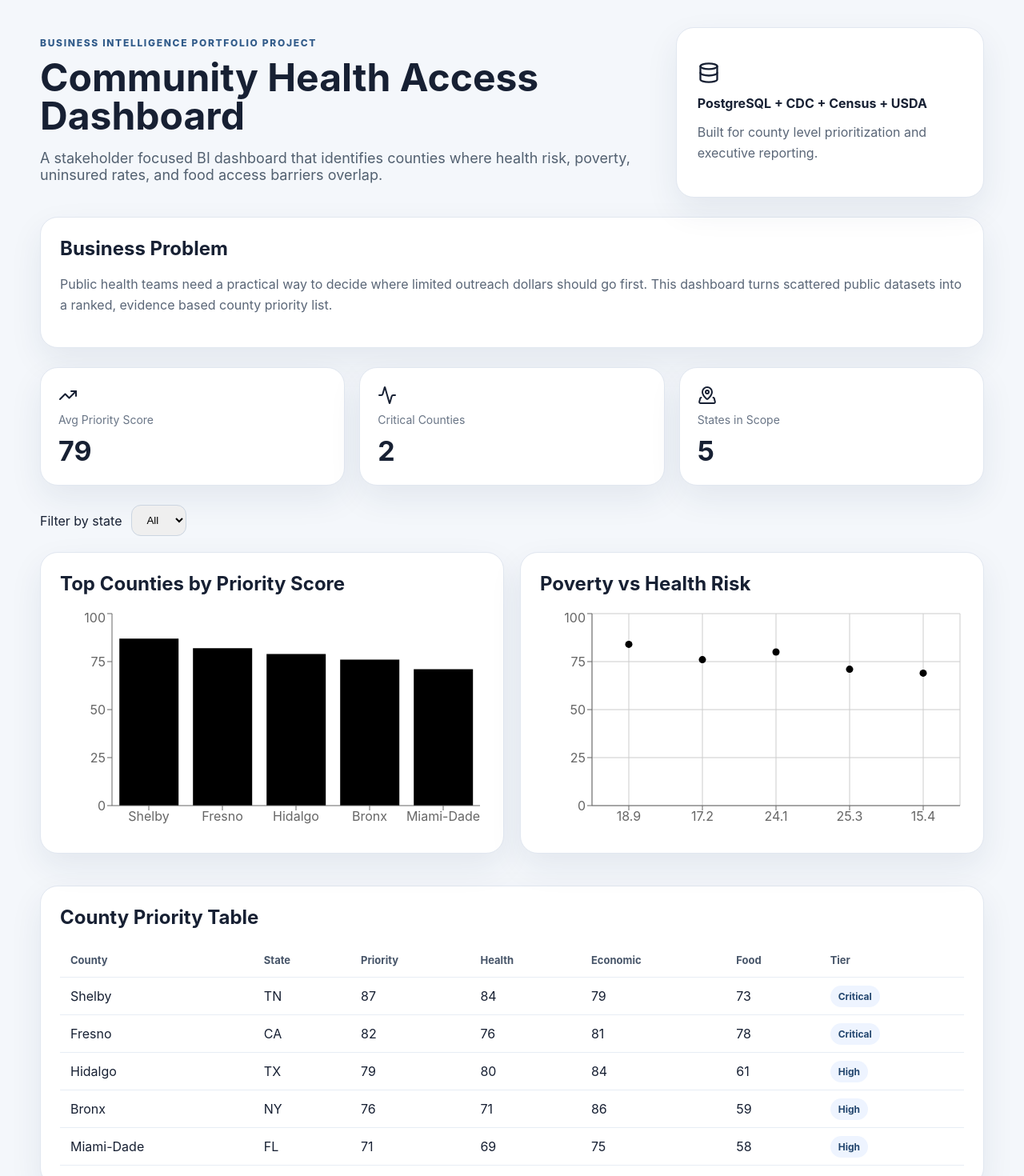
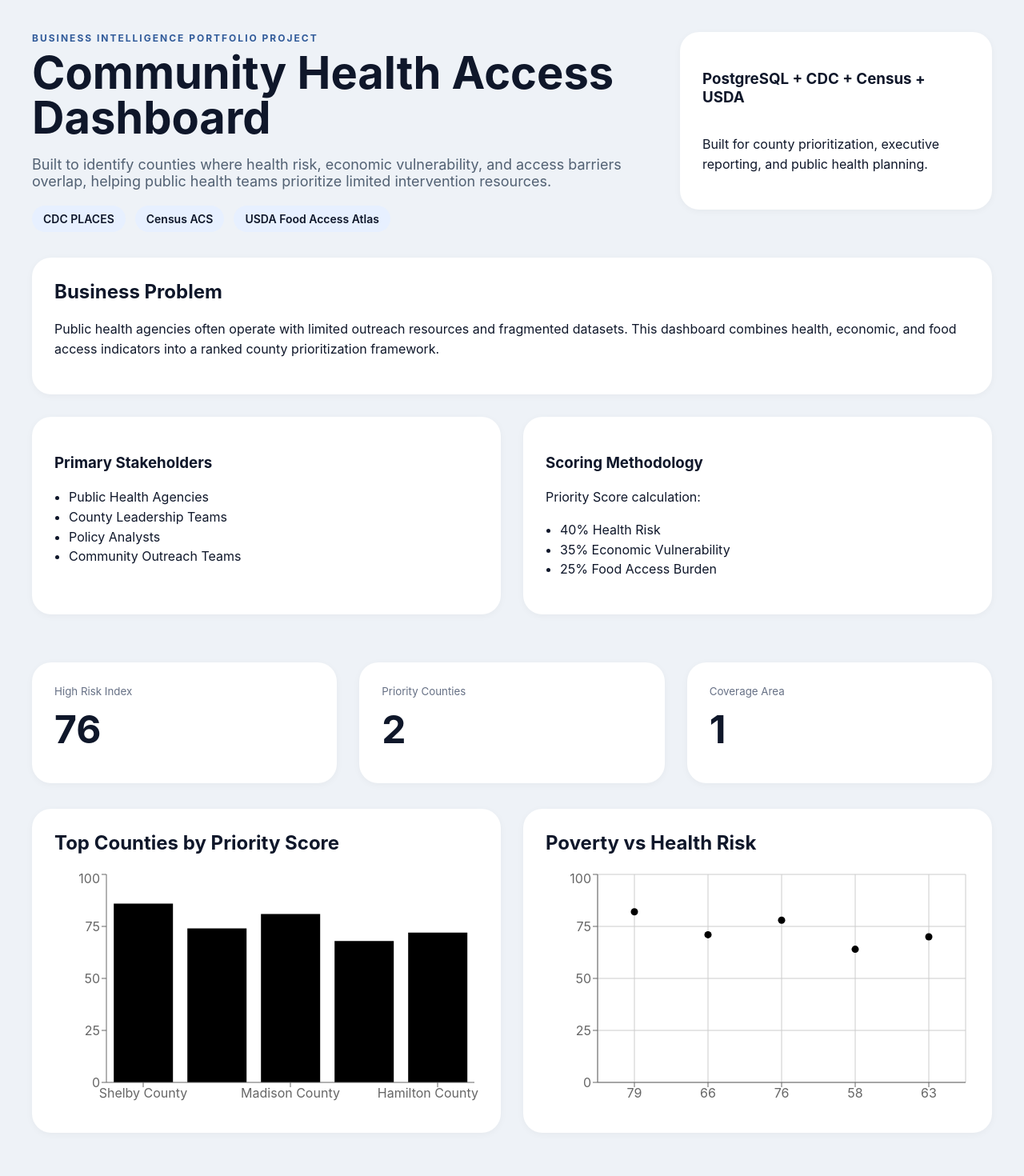
Before and after one commit to Gelas-Soldat/community-health-intelligence, a React (Vite) app in the folder frontend/: page / in a window 1280 px wide. Shown: the top 1470 px of the page at 80% size. Built offline with nearby package versions, Linux system fonts and the light colour scheme.

Commit message:
Add dashboard screenshots

```diff
--- a/frontend/src/App.jsx
+++ b/frontend/src/App.jsx
@@ -1,97 +1,233 @@
-import React, { useMemo, useState } from 'react';
-import { BarChart, Bar, XAxis, YAxis, Tooltip, ResponsiveContainer, ScatterChart, Scatter, CartesianGrid } from 'recharts';
-import { Activity, Database, MapPinned, TrendingUp } from 'lucide-react';
-import { counties, driverData } from './data.js';
+import "./style.css";
+import {
+  BarChart,
+  Bar,
+  XAxis,
+  YAxis,
+  Tooltip,
+  ScatterChart,
+  Scatter,
+  CartesianGrid,
+  ResponsiveContainer
+} from "recharts";
+
+import { countyData } from "./data";
 
 export default function App() {
-  const [stateFilter, setStateFilter] = useState('All');
-  const states = ['All', ...new Set(counties.map((d) => d.state))];
-  const filtered = useMemo(() => stateFilter === 'All' ? counties : counties.filter((d) => d.state === stateFilter), [stateFilter]);
-  const avgPriority = Math.round(filtered.reduce((sum, d) => sum + d.priority, 0) / filtered.length);
+  const avgScore = Math.round(
+    countyData.reduce((a, b) => a + b.priority, 0) /
+      countyData.length
+  );
+
+  const criticalCounties = countyData.filter(
+    x => x.tier === "Critical"
+  ).length;
+
+  const states = [...new Set(countyData.map(x => x.state))];
 
   return (
-    <main className="page">
+    <div className="container">
+
       <section className="hero">
+
         <div>
-          <p className="eyebrow">Business Intelligence Portfolio Project</p>
-          <h1>Community Health Access Dashboard</h1>
-          <p className="lede">A stakeholder focused BI dashboard that identifies counties where health risk, poverty, uninsured rates, and food access barriers overlap.</p>
+
+          <div className="eyebrow">
+            BUSINESS INTELLIGENCE PORTFOLIO PROJECT
+          </div>
+
+          <h1>
+            Community Health Access Dashboard
+          </h1>
+
+          <p className="hero-text">
+            Built to identify counties where health risk,
+            economic vulnerability, and access barriers
+            overlap, helping public health teams prioritize
+            limited intervention resources.
+          </p>
+
+          <div className="source-badges">
+            <span>CDC PLACES</span>
+            <span>Census ACS</span>
+            <span>USDA Food Access Atlas</span>
+          </div>
+
         </div>
-        <div className="heroCard">
-          <Database size={28} />
-          <strong>PostgreSQL + CDC + Census + USDA</strong>
-          <span>Built for county level prioritization and executive reporting.</span>
+
+        <div className="card summary-card">
+
+          <h3>
+            PostgreSQL + CDC + Census + USDA
+          </h3>
+
+          <p>
+            Built for county prioritization,
+            executive reporting, and public
+            health planning.
+          </p>
+
         </div>
+
       </section>
 
-      <section className="problem">
+
+      <section className="card">
+
         <h2>Business Problem</h2>
-        <p>Public health teams need a practical way to decide where limited outreach dollars should go first. This dashboard turns scattered public datasets into a ranked, evidence based county priority list.</p>
+
+        <p>
+          Public health agencies often operate with limited
+          outreach resources and fragmented datasets.
+          This dashboard combines health, economic,
+          and food access indicators into a ranked
+          county prioritization framework.
+        </p>
+
       </section>
 
-      <section className="cards">
-        <Metric icon={<TrendingUp />} label="Avg Priority Score" value={avgPriority} />
-        <Metric icon={<Activity />} label="Critical Counties" value={filtered.filter((d) => d.tier === 'Critical').length} />
-        <Metric icon={<MapPinned />} label="States in Scope" value={new Set(filtered.map((d) => d.state)).size} />
+
+      <section className="stakeholders">
+
+        <div className="card">
+          <h3>Primary Stakeholders</h3>
+
+          <ul>
+            <li>Public Health Agencies</li>
+            <li>County Leadership Teams</li>
+            <li>Policy Analysts</li>
+            <li>Community Outreach Teams</li>
+          </ul>
+
+        </div>
+
+        <div className="card">
+          <h3>Scoring Methodology</h3>
+
+          <p>
+            Priority Score calculation:
+          </p>
+
+          <ul>
+            <li>40% Health Risk</li>
+            <li>35% Economic Vulnerability</li>
+            <li>25% Food Access Burden</li>
+          </ul>
+
+        </div>
+
       </section>
 
-      <section className="toolbar">
-        <label>Filter by state</label>
-        <select value={stateFilter} onChange={(e) => setStateFilter(e.target.value)}>
-          {states.map((s) => <option key={s}>{s}</option>)}
-        </select>
+
+      <section className="metrics">
+
+        <div className="metric-card">
+          <small>High Risk Index</small>
+          <h2>{avgScore}</h2>
+        </div>
+
+        <div className="metric-card">
+          <small>Priority Counties</small>
+          <h2>{criticalCounties}</h2>
+        </div>
+
+        <div className="metric-card">
+          <small>Coverage Area</small>
+          <h2>{states.length}</h2>
+        </div>
+
       </section>
 
-      <section className="grid">
-        <div className="panel">
-          <h2>Top Counties by Priority Score</h2>
-          <ResponsiveContainer width="100%" height={280}>
-            <BarChart data={filtered}>
-              <XAxis dataKey="county" />
-              <YAxis />
-              <Tooltip />
-              <Bar dataKey="priority" />
+
+      <section className="charts">
+
+        <div className="card">
+
+          <h2>
+            Top Counties by Priority Score
+          </h2>
+
+          <ResponsiveContainer
+            width="100%"
+            height={300}
+          >
+            <BarChart data={countyData}>
+              <XAxis dataKey="county"/>
+              <YAxis/>
+              <Tooltip/>
+              <Bar dataKey="priority"/>
             </BarChart>
           </ResponsiveContainer>
+
         </div>
-        <div className="panel">
-          <h2>Poverty vs Health Risk</h2>
-          <ResponsiveContainer width="100%" height={280}>
+
+        <div className="card">
+
+          <h2>
+            Poverty vs Health Risk
+          </h2>
+
+          <ResponsiveContainer
+            width="100%"
+            height={300}
+          >
             <ScatterChart>
               <CartesianGrid />
-              <XAxis dataKey="poverty" name="Poverty" />
-              <YAxis dataKey="health" name="Health Risk" />
-              <Tooltip cursor={{ strokeDasharray: '3 3' }} />
-              <Scatter data={filtered} />
+              <XAxis dataKey="economic"/>
+              <YAxis dataKey="health"/>
+              <Tooltip cursor={{ strokeDasharray: "3 3" }} />
+              <Scatter data={countyData}/>
             </ScatterChart>
           </ResponsiveContainer>
+
         </div>
+
       </section>
 
-      <section className="panel">
-        <h2>County Priority Table</h2>
-        <table>
-          <thead>
-            <tr><th>County</th><th>State</th><th>Priority</th><th>Health</th><th>Economic</th><th>Food</th><th>Tier</th></tr>
-          </thead>
-          <tbody>
-            {filtered.map((row) => (
-              <tr key={`${row.county}-${row.state}`}>
-                <td>{row.county}</td><td>{row.state}</td><td>{row.priority}</td><td>{row.health}</td><td>{row.economic}</td><td>{row.food}</td><td><span className="pill">{row.tier}</span></td>
-              </tr>
-            ))}
-          </tbody>
-        </table>
+
+      <section className="card">
+
+        <h2>
+          SQL Techniques Demonstrated
+        </h2>
+
+        <div className="skills-grid">
+
+          <span>Complex Joins</span>
+          <span>CTEs</span>
+          <span>Window Functions</span>
+          <span>Views</span>
+          <span>Indexes</span>
+          <span>Subqueries</span>
+          <span>Performance Optimization</span>
+          <span>KPI Modeling</span>
+
+        </div>
+
       </section>
 
-      <section className="panel note">
-        <h2>Analyst Interpretation</h2>
-        <p>The counties at the top of the list are not simply places with one bad metric. They show multiple overlapping risk drivers, which makes them stronger candidates for targeted outreach, grant review, and community planning.</p>
+
+      <section className="card">
+
+        <h2>
+          Analyst Interpretation
+        </h2>
+
+        <p>
+          Counties with overlapping health,
+          economic, and food access risks
+          represent stronger candidates for
+          targeted outreach, intervention
+          planning, and funding prioritization.
+        </p>
+
       </section>
-    </main>
+      <footer className="footer">
+  <p>
+    Built by Ryan as a Business Intelligence portfolio project using
+    SQL, public datasets, and dashboard reporting.
+  </p>
+</footer>
+    </div>
   );
 }
-
-function Metric({ icon, label, value }) {
-  return <div className="metric"><div>{icon}</div><span>{label}</span><strong>{value}</strong></div>;
-}
--- a/frontend/src/data.js
+++ b/frontend/src/data.js
@@ -1,13 +1,47 @@
-export const counties = [
-  { county: 'Shelby', state: 'TN', priority: 87, health: 84, economic: 79, food: 73, poverty: 18.9, uninsured: 10.4, tier: 'Critical' },
-  { county: 'Fresno', state: 'CA', priority: 82, health: 76, economic: 81, food: 78, poverty: 17.2, uninsured: 8.6, tier: 'Critical' },
-  { county: 'Hidalgo', state: 'TX', priority: 79, health: 80, economic: 84, food: 61, poverty: 24.1, uninsured: 19.9, tier: 'High' },
-  { county: 'Bronx', state: 'NY', priority: 76, health: 71, economic: 86, food: 59, poverty: 25.3, uninsured: 7.8, tier: 'High' },
-  { county: 'Miami-Dade', state: 'FL', priority: 71, health: 69, economic: 75, food: 58, poverty: 15.4, uninsured: 16.7, tier: 'High' }
+export const countyData = [
+  {
+    county: "Shelby County",
+    state: "TN",
+    priority: 86,
+    health: 82,
+    economic: 79,
+    access: 88,
+    tier: "Critical"
+  },
+  {
+    county: "Davidson County",
+    state: "TN",
+    priority: 74,
+    health: 71,
+    economic: 66,
+    access: 72,
+    tier: "High"
+  },
+  {
+    county: "Madison County",
+    state: "TN",
+    priority: 81,
+    health: 78,
+    economic: 76,
+    access: 84,
+    tier: "Critical"
+  },
+  {
+    county: "Knox County",
+    state: "TN",
+    priority: 68,
+    health: 64,
+    economic: 58,
+    access: 69,
+    tier: "Moderate"
+  },
+  {
+    county: "Hamilton County",
+    state: "TN",
+    priority: 72,
+    health: 70,
+    economic: 63,
+    access: 75,
+    tier: "High"
+  }
 ];
-
-export const driverData = [
-  { name: 'Health Risk', value: 50 },
-  { name: 'Economic Risk', value: 30 },
-  { name: 'Food Access', value: 20 }
-];
--- a/frontend/src/style.css
+++ b/frontend/src/style.css
@@ -1,25 +1,183 @@
-:root { font-family: Inter, Arial, sans-serif; color: #172033; background: #f4f7fb; }
-body { margin: 0; }
-.page { max-width: 1180px; margin: 0 auto; padding: 34px; }
-.hero { display: grid; grid-template-columns: 1.6fr .8fr; gap: 24px; align-items: stretch; }
-.eyebrow { text-transform: uppercase; letter-spacing: .14em; font-size: 12px; color: #315b8a; font-weight: 800; }
-h1 { font-size: 48px; line-height: 1; margin: 8px 0 16px; }
-.lede { font-size: 18px; color: #526070; max-width: 760px; }
-.heroCard, .problem, .metric, .panel { background: white; border: 1px solid #e1e7f0; border-radius: 22px; box-shadow: 0 16px 40px rgba(28, 50, 84, .08); }
-.heroCard { padding: 26px; display: flex; flex-direction: column; gap: 14px; justify-content: center; }
-.heroCard span, .problem p, .note p { color: #5a6677; line-height: 1.6; }
-.problem { margin-top: 24px; padding: 24px; }
-.cards { display: grid; grid-template-columns: repeat(3, 1fr); gap: 18px; margin: 24px 0; }
-.metric { padding: 22px; display: flex; flex-direction: column; gap: 10px; }
-.metric span { color: #697586; font-size: 14px; }
-.metric strong { font-size: 34px; }
-.toolbar { display: flex; gap: 12px; align-items: center; margin-bottom: 20px; }
-select { padding: 10px 14px; border-radius: 12px; border: 1px solid #cbd5e1; }
-.grid { display: grid; grid-template-columns: repeat(2, 1fr); gap: 20px; margin-bottom: 20px; }
-.panel { padding: 24px; margin-bottom: 20px; }
-h2 { margin: 0 0 18px; }
-table { width: 100%; border-collapse: collapse; }
-th, td { text-align: left; padding: 13px; border-bottom: 1px solid #e7edf5; }
-th { color: #475569; font-size: 13px; }
-.pill { background: #eef4ff; color: #24476f; padding: 6px 10px; border-radius: 999px; font-weight: 700; font-size: 12px; }
-@media (max-width: 850px) { .hero, .grid, .cards { grid-template-columns: 1fr; } h1 { font-size: 36px; } }
+* {
+  box-sizing: border-box;
+}
+
+body {
+  margin: 0;
+  font-family: Inter, Arial, sans-serif;
+  background: #eef2f7;
+  color: #0f172a;
+}
+
+.container {
+  max-width: 1400px;
+  margin: auto;
+  padding: 40px;
+}
+
+.eyebrow {
+  font-size: 12px;
+  font-weight: 700;
+  letter-spacing: 2px;
+  color: #315b9a;
+  margin-bottom: 8px;
+}
+
+.hero {
+  display: grid;
+  grid-template-columns: 2fr 1fr;
+  gap: 30px;
+  margin-bottom: 30px;
+}
+
+.hero h1 {
+  font-size: 56px;
+  line-height: 1;
+  margin: 0 0 20px;
+}
+
+.hero-text {
+  font-size: 18px;
+  color: #526173;
+}
+
+.card,
+.metric-card {
+  background: white;
+  border-radius: 24px;
+  padding: 28px;
+  box-shadow:
+  0 2px 10px rgba(0,0,0,.04);
+}
+
+.summary-card {
+  display:flex;
+  flex-direction:column;
+  justify-content:center;
+}
+
+.metrics {
+  display:grid;
+  grid-template-columns:
+  repeat(3,1fr);
+  gap:20px;
+  margin:30px 0;
+}
+
+.metric-card h2 {
+  font-size:48px;
+  margin:10px 0;
+}
+
+.metric-card small {
+  color:#667085;
+}
+
+.charts {
+  display:grid;
+  grid-template-columns:
+  1fr 1fr;
+  gap:20px;
+  margin:30px 0;
+}
+
+.stakeholders {
+  display:grid;
+  grid-template-columns:
+  1fr 1fr;
+  gap:20px;
+  margin-bottom:30px;
+}
+
+.source-badges,
+.skills-grid {
+  display:flex;
+  flex-wrap:wrap;
+  gap:12px;
+  margin-top:20px;
+}
+
+.source-badges span,
+.skills-grid span {
+
+  background:#e7f0ff;
+  padding:
+  8px 14px;
+
+  border-radius:
+  999px;
+
+  font-size:
+  14px;
+
+  font-weight:
+  600;
+}
+
+ul {
+  padding-left:18px;
+}
+
+h2 {
+  margin-top:0;
+}
+
+@media(max-width:900px){
+
+.hero,
+.charts,
+.metrics,
+.stakeholders {
+
+grid-template-columns:
+1fr;
+
+}
+
+.hero h1{
+
+font-size:42px;
+
+}
+
+.container{
+
+padding:20px;
+
+}
+
+}
+.card {
+  margin-bottom: 28px;
+}
+
+.hero {
+  margin-bottom: 32px;
+}
+
+.metrics,
+.charts,
+.stakeholders {
+  gap: 28px;
+  margin-bottom: 32px;
+}
+
+.skills-grid {
+  gap: 14px;
+  margin-top: 20px;
+}
+
+.card p,
+.card li {
+  line-height: 1.55;
+}
+
+.metric-card {
+  padding: 28px;
+}
+.footer {
+  text-align: center;
+  color: #526173;
+  font-size: 0.9rem;
+  padding: 24px 0 8px;
+}
```
Also changed, not shown: 3 other files (tests, documents, lock files or other folders).
